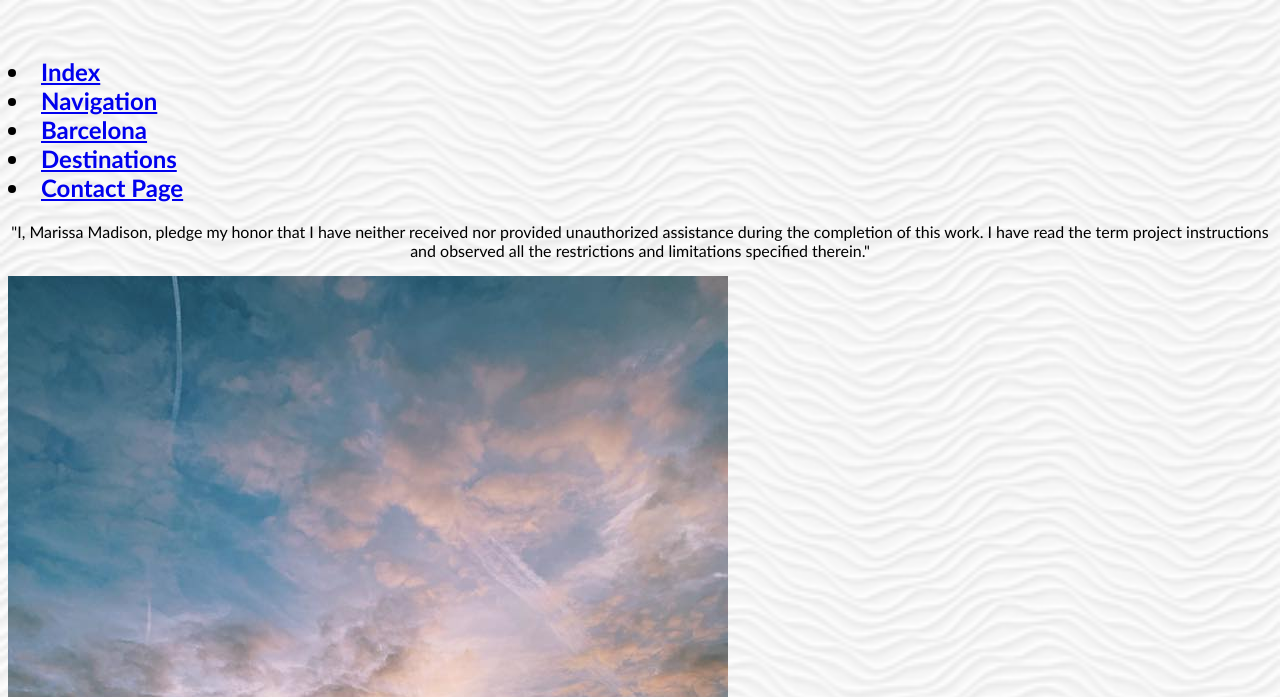
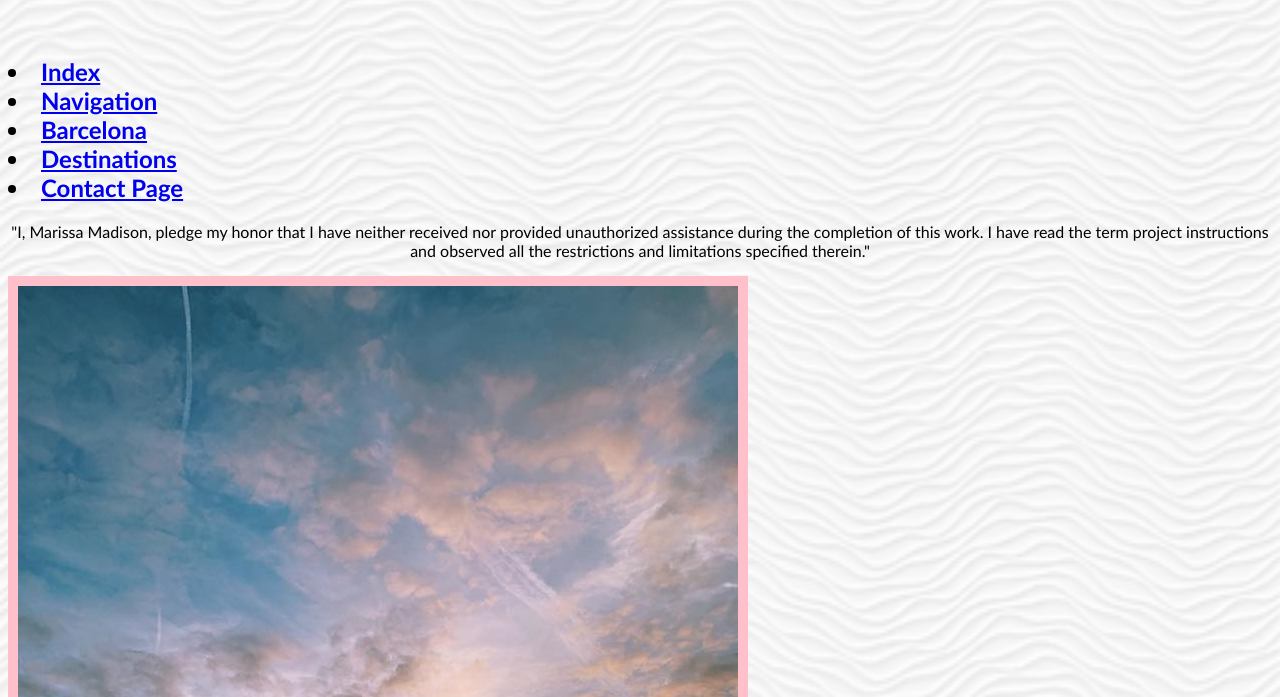
Before and after one commit to mmadison1/Project, a plain HTML site: page sitemap.html in a window 1280 px wide. Shown: the part 106-803 px from the top of the page. Drawn offline with Linux system fonts and the light colour scheme.

Commit message:
Update sitemap.html

```diff
--- a/sitemap.html
+++ b/sitemap.html
@@ -58,9 +58,10 @@
           sans-serif;
         text-align: center;
       }
-      #barc {border-width: 10px;
-      border-style: solid;
-      border-color: pink;
+   #barc {
+        border-width: 10px;
+        border-style: solid;
+        border-color: pink;
       }
     </style>
   </head>
@@ -93,8 +94,8 @@
       and limitations specified therein."
     </p>
     <div>
-    <img id="barcImage" src="images/barcelona2.jpg" alt="barcelona2">
-  </div>
+      <img id="barc" src="images/barcelona2.jpg" alt="barcelona2" />
+    </div>
     <script>
       const slides = [
         "images/barcelona2.jpg",
@@ -103,24 +104,24 @@
         "images/positano4.jpg",
       ];
 
-      const colors = ["pink", "lightblue", "navy", "hotpink",]
+      const colors = ["pink", "lightblue", "navy", "hotpink"];
       let i = 0;
 
-      const image = document.querySelector("img");
-      function slideShow(){
+      const image = document.getElementById("#barc");
+      function slideShow() {
         console.log("running...");
-        let image = document.getElementById("barc");
+        let image = document.getElementById("#barc");
         if (i === slides.length) {
           i = 0;
         }
 
-        barcImage.src = slides[i]; i++;
+        barcImage.src = slides[i];
+        i++;
         image.style.borderColor = colors[i];
 
         setTimeout(slideShow, 2000); //change image every 2 seconds
       }
-document.addEventListener("DOMContentLoaded", slideShow);
-
+      document.addEventListener("DOMContentLoaded", slideShow);
     </script>
   </body>
 </html>
```
